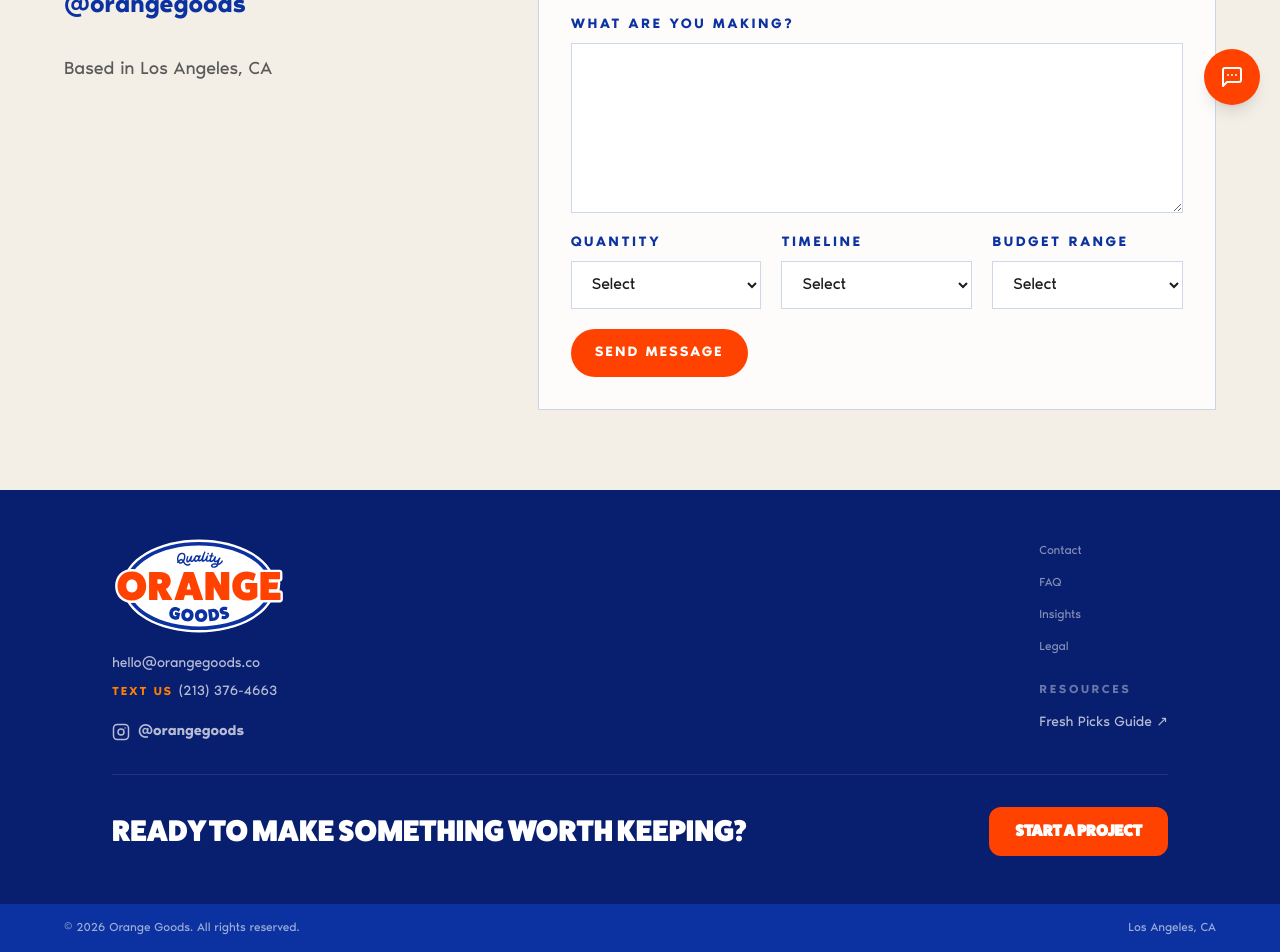
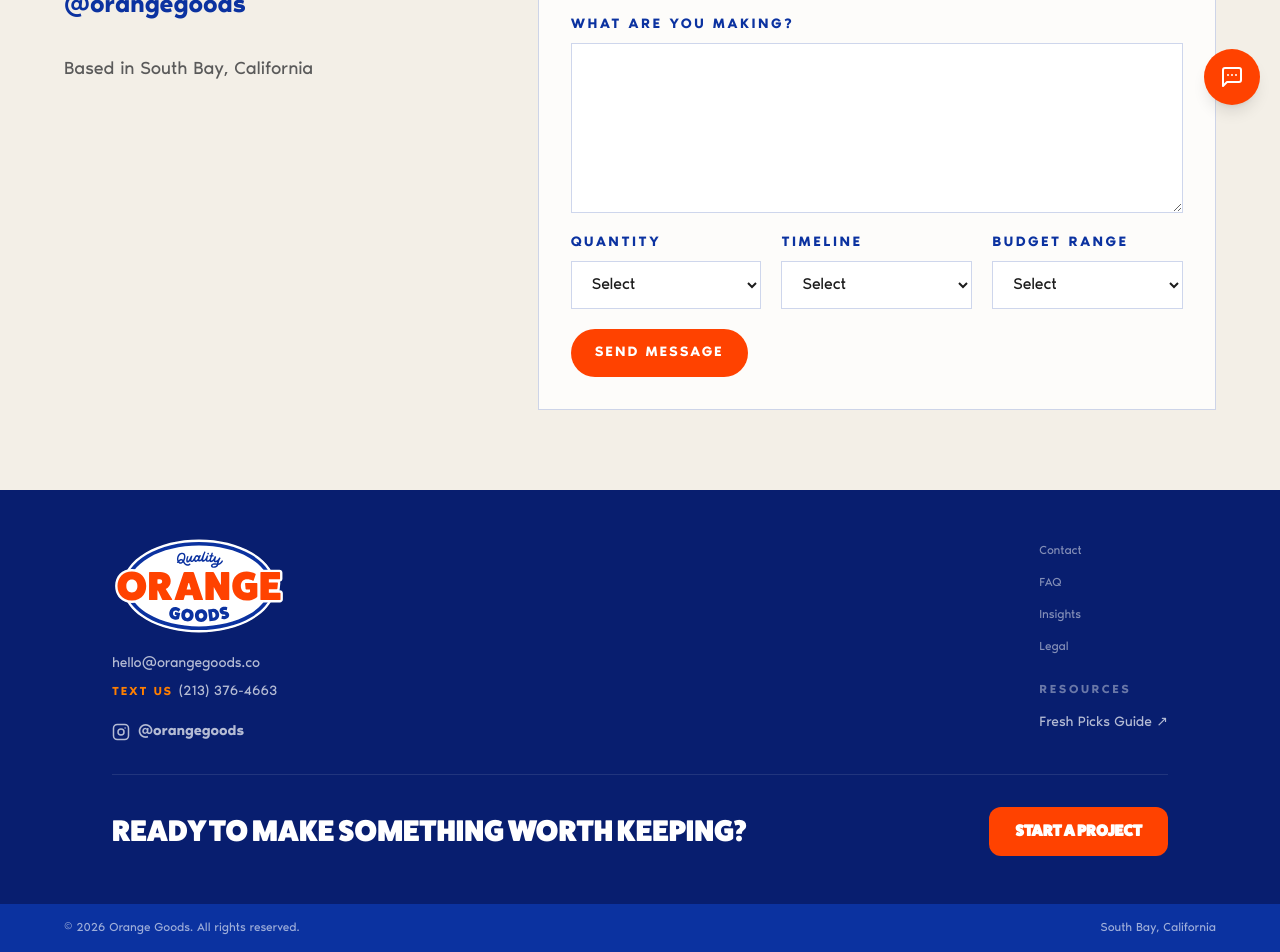
Before and after one commit to hanaajones/orangegoods-website, a Next.js app: page /contact in a window 1280 px wide. Shown: the part 675-1627 px from the top of the page. Built offline with nearby package versions, Linux system fonts and the light colour scheme.

Commit message:
copy: Los Angeles → South Bay, California

```diff
--- a/app/contact/page.tsx
+++ b/app/contact/page.tsx
@@ -67,7 +67,7 @@ export default function ContactPage() {
               </div>
             ))}
             <p className="text-lg leading-8 text-[var(--og-muted)]">
-              Based in Los Angeles, CA
+              Based in South Bay, California
             </p>
           </div>
 
--- a/components/Footer.tsx
+++ b/components/Footer.tsx
@@ -126,7 +126,7 @@ export function Footer() {
           <p className="text-xs text-white/60">
             © {new Date().getFullYear()} Orange Goods. All rights reserved.
           </p>
-          <p className="text-xs text-white/60">Los Angeles, CA</p>
+          <p className="text-xs text-white/60">South Bay, California</p>
         </div>
       </div>
     </footer>
```
